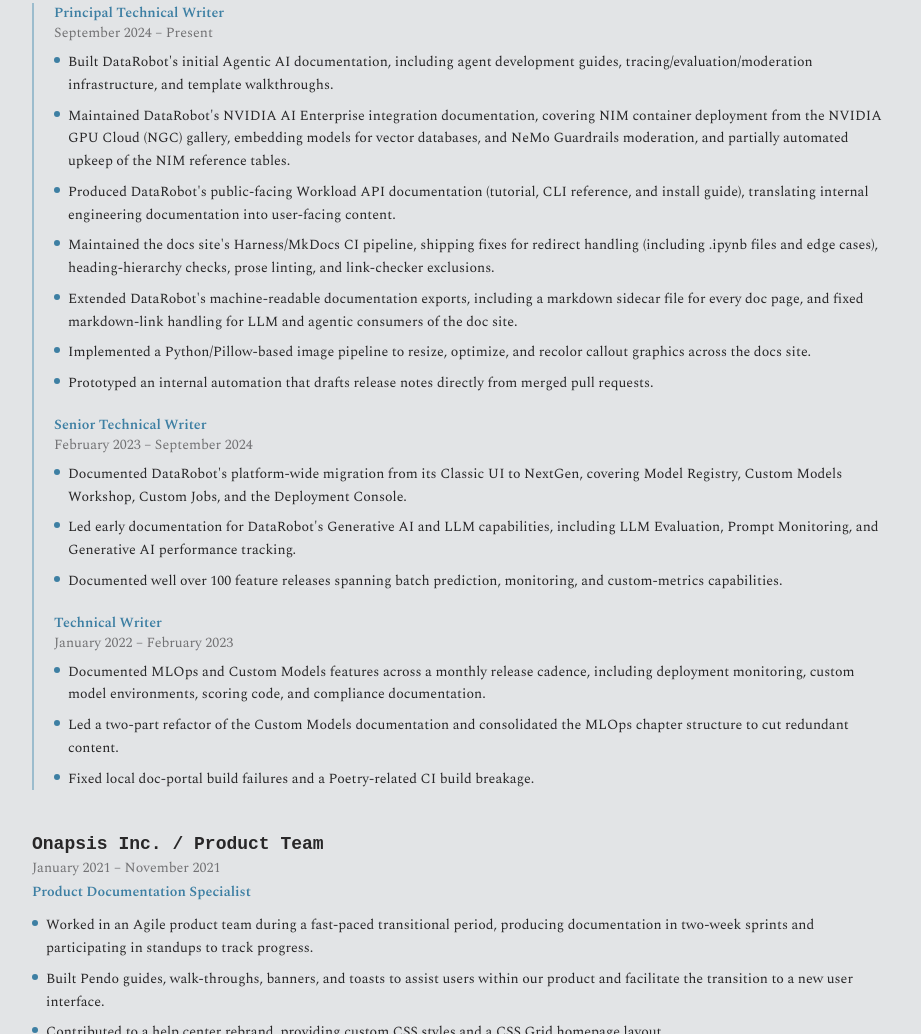
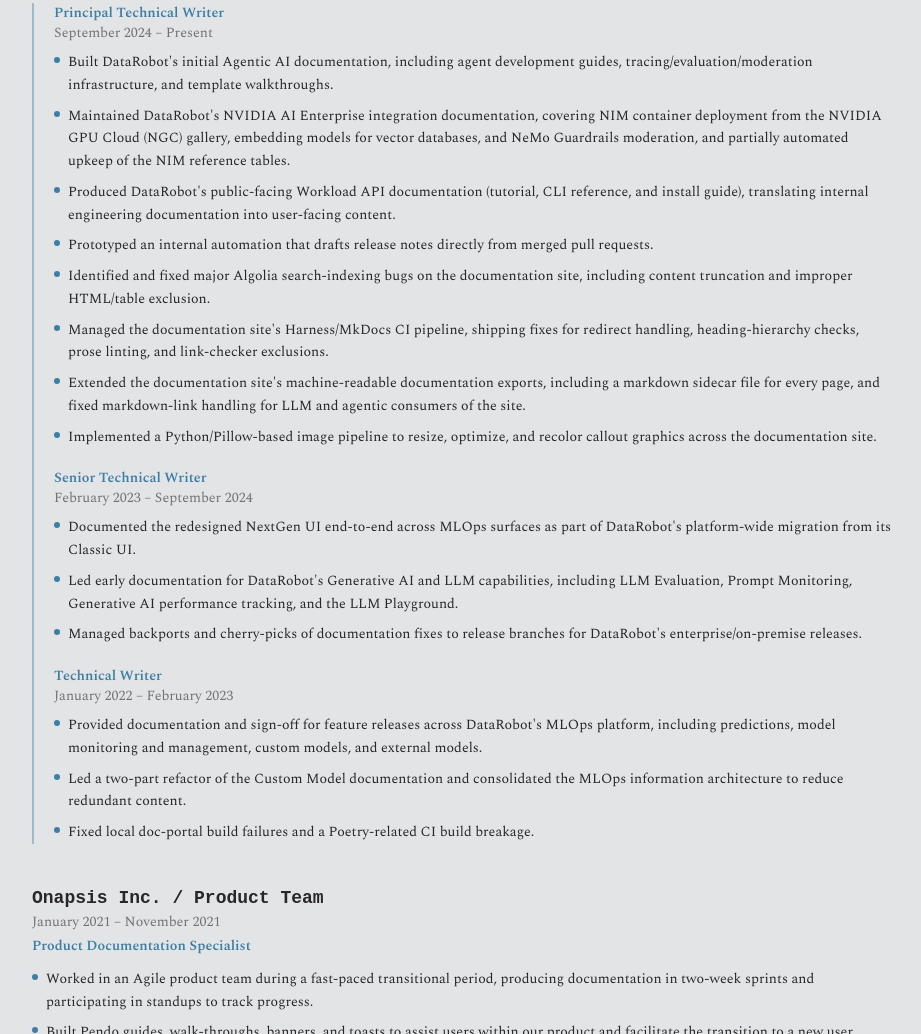
Before and after one commit to n-aylward/n-aylward.github.io, an Astro site: page / in a window 1280 px wide. Shown: the part 922-1956 px from the top of the page, without its empty margins (176-1097 px from the left). Built offline with nearby package versions, Linux system fonts and the light colour scheme; Astro itself is replaced by a stand-in of ours.

Commit message:
Update index.astro

```diff
--- a/src/pages/index.astro
+++ b/src/pages/index.astro
@@ -167,27 +167,33 @@ import Footer from "@/components/Footer.astro";
                 </li>
                 <li class="flex gap-2">
                   <span class="mt-1.5 h-1.5 w-1.5 flex-shrink-0 rounded-full bg-accent"></span>
-                  Maintained the docs site's Harness/MkDocs CI pipeline,
-                  shipping fixes for redirect handling (including .ipynb files
-                  and edge cases), heading-hierarchy checks, prose linting, and
-                  link-checker exclusions.
+                  Prototyped an internal automation that drafts release notes
+                  directly from merged pull requests.
                 </li>
                 <li class="flex gap-2">
                   <span class="mt-1.5 h-1.5 w-1.5 flex-shrink-0 rounded-full bg-accent"></span>
-                  Extended DataRobot's machine-readable documentation exports,
-                  including a markdown sidecar file for every doc page, and
-                  fixed markdown-link handling for LLM and agentic consumers of
-                  the doc site.
+                  Identified and fixed major Algolia search-indexing bugs on the
+                  documentation site, including content truncation and improper
+                  HTML/table exclusion.
+                </li>
+                <li class="flex gap-2">
+                  <span class="mt-1.5 h-1.5 w-1.5 flex-shrink-0 rounded-full bg-accent"></span>
+                  Managed the documentation site's Harness/MkDocs CI pipeline,
+                  shipping fixes for redirect handling, heading-hierarchy checks,
+                  prose linting, and link-checker exclusions.
+                </li>
+                <li class="flex gap-2">
+                  <span class="mt-1.5 h-1.5 w-1.5 flex-shrink-0 rounded-full bg-accent"></span>
+                  Extended the documentation site's machine-readable
+                  documentation exports, including a markdown sidecar file for
+                  every page, and fixed markdown-link handling for LLM and
+                  agentic consumers of the site.
                 </li>
                 <li class="flex gap-2">
                   <span class="mt-1.5 h-1.5 w-1.5 flex-shrink-0 rounded-full bg-accent"></span>
                   Implemented a Python/Pillow-based image pipeline to resize,
-                  optimize, and recolor callout graphics across the docs site.
-                </li>
-                <li class="flex gap-2">
-                  <span class="mt-1.5 h-1.5 w-1.5 flex-shrink-0 rounded-full bg-accent"></span>
-                  Prototyped an internal automation that drafts release notes
-                  directly from merged pull requests.
+                  optimize, and recolor callout graphics across the
+                  documentation site.
                 </li>
               </ul>
             </div>
@@ -204,20 +210,21 @@ import Footer from "@/components/Footer.astro";
               <ul class="mt-2 space-y-2 text-sm leading-relaxed">
                 <li class="flex gap-2">
                   <span class="mt-1.5 h-1.5 w-1.5 flex-shrink-0 rounded-full bg-accent"></span>
-                  Documented DataRobot's platform-wide migration from its
-                  Classic UI to NextGen, covering Model Registry, Custom Models
-                  Workshop, Custom Jobs, and the Deployment Console.
+                  Documented the redesigned NextGen UI end-to-end across MLOps
+                  surfaces as part of DataRobot's platform-wide migration from
+                  its Classic UI.
                 </li>
                 <li class="flex gap-2">
                   <span class="mt-1.5 h-1.5 w-1.5 flex-shrink-0 rounded-full bg-accent"></span>
                   Led early documentation for DataRobot's Generative AI and LLM
-                  capabilities, including LLM Evaluation, Prompt Monitoring, and
-                  Generative AI performance tracking.
+                  capabilities, including LLM Evaluation, Prompt Monitoring,
+                  Generative AI performance tracking, and the LLM Playground.
                 </li>
                 <li class="flex gap-2">
                   <span class="mt-1.5 h-1.5 w-1.5 flex-shrink-0 rounded-full bg-accent"></span>
-                  Documented well over 100 feature releases spanning batch
-                  prediction, monitoring, and custom-metrics capabilities.
+                  Managed backports and cherry-picks of documentation fixes to
+                  release branches for DataRobot's enterprise/on-premise
+                  releases.
                 </li>
               </ul>
             </div>
@@ -234,14 +241,15 @@ import Footer from "@/components/Footer.astro";
               <ul class="mt-2 space-y-2 text-sm leading-relaxed">
                 <li class="flex gap-2">
                   <span class="mt-1.5 h-1.5 w-1.5 flex-shrink-0 rounded-full bg-accent"></span>
-                  Documented MLOps and Custom Models features across a monthly
-                  release cadence, including deployment monitoring, custom model
-                  environments, scoring code, and compliance documentation.
+                  Provided documentation and sign-off for feature releases
+                  across DataRobot's MLOps platform, including predictions,
+                  model monitoring and management, custom models, and
+                  external models.
                 </li>
                 <li class="flex gap-2">
                   <span class="mt-1.5 h-1.5 w-1.5 flex-shrink-0 rounded-full bg-accent"></span>
-                  Led a two-part refactor of the Custom Models documentation and
-                  consolidated the MLOps chapter structure to cut redundant
+                  Led a two-part refactor of the Custom Model documentation and
+                  consolidated the MLOps information architecture to reduce redundant
                   content.
                 </li>
                 <li class="flex gap-2">
```
